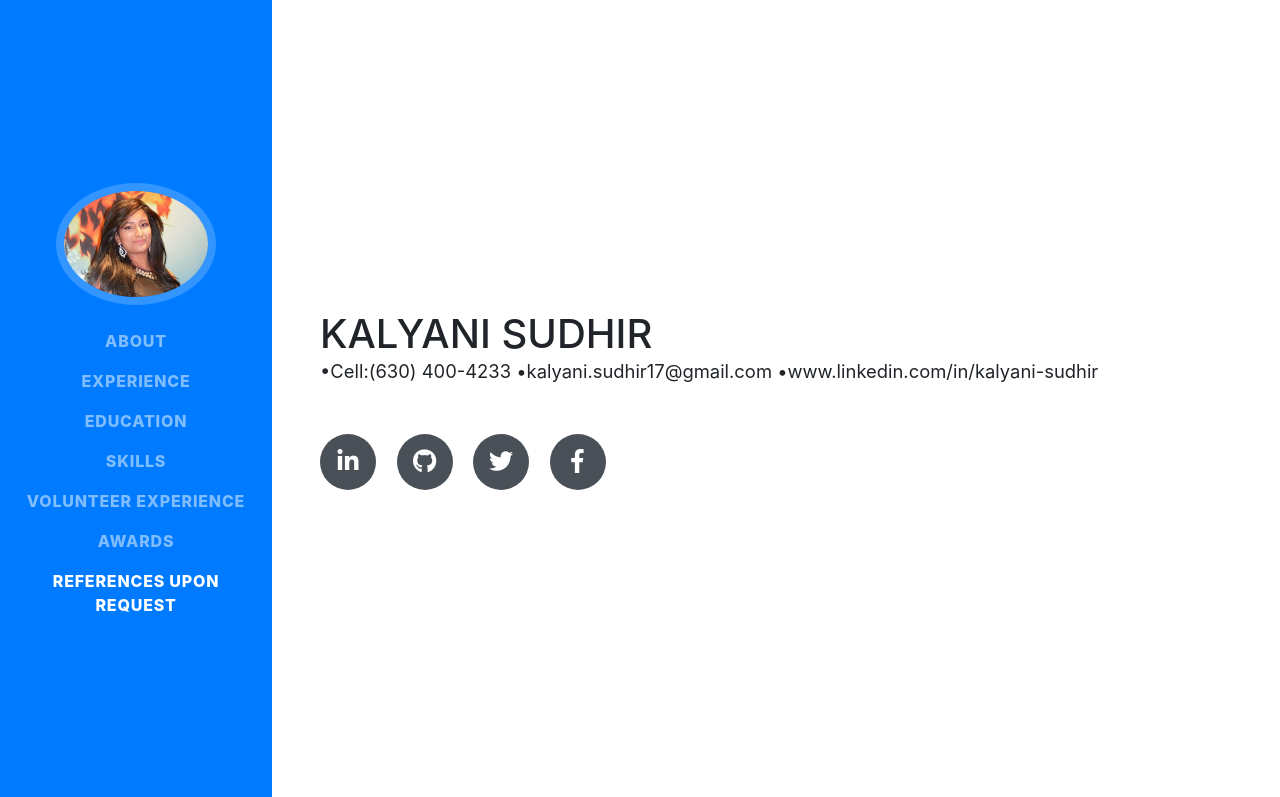
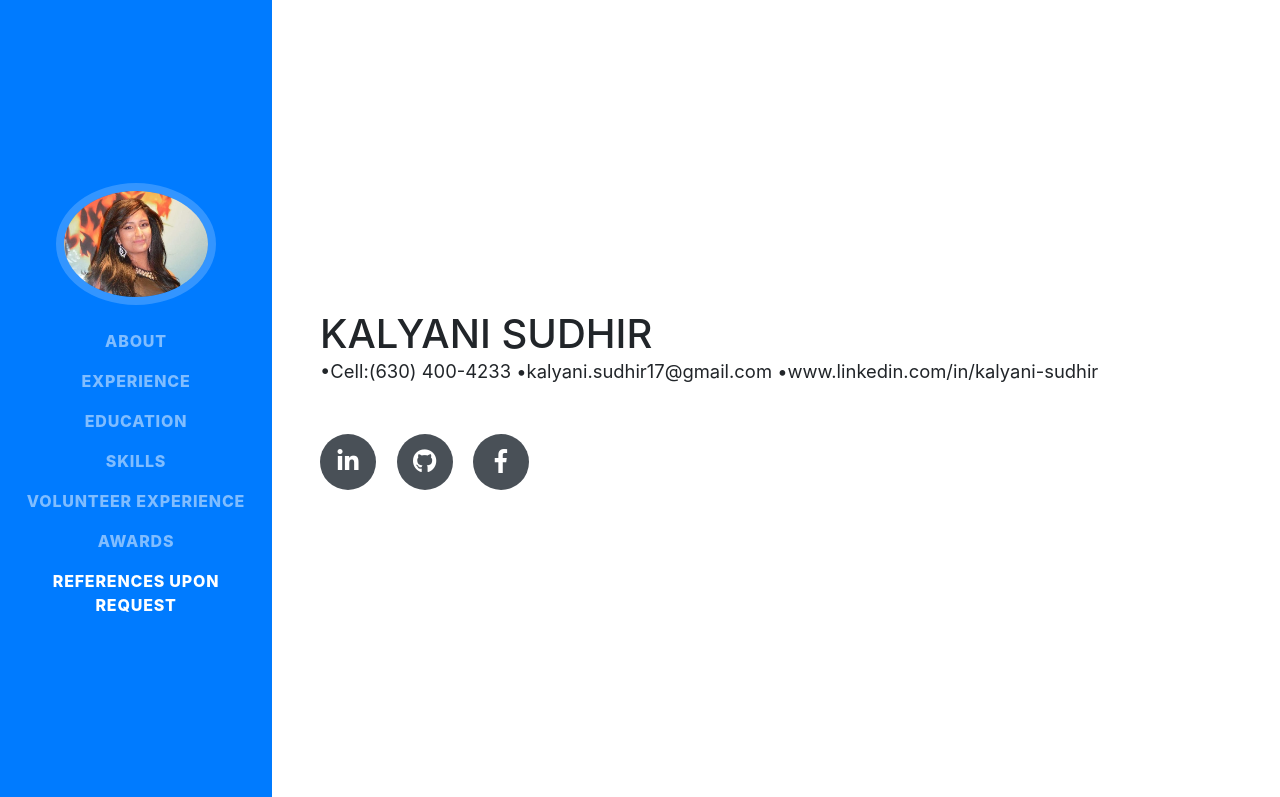
Before and after one commit to ksudhir17/Kalyani_Resume_Website, a website with bundled scripts: page index.html in a window 1280 px wide. Shown: the top 797 px of the page. Built offline with nearby package versions, Linux system fonts and the light colour scheme; a web font is replaced by a local one.

Commit message:
Update index.html

```diff
--- a/index.html
+++ b/index.html
@@ -76,9 +76,6 @@
           </a>
           <a href="https://github.com/ksudhir17">
             <i class="fab fa-github"></i>
-          </a>
-          <a href="https://twitter.com/KalyaniSudhir1">
-            <i class="fab fa-twitter"></i>
           </a>
           <a href="https://www.facebook.com/kalyanisudhir17">
             <i class="fab fa-facebook-f"></i>
```
